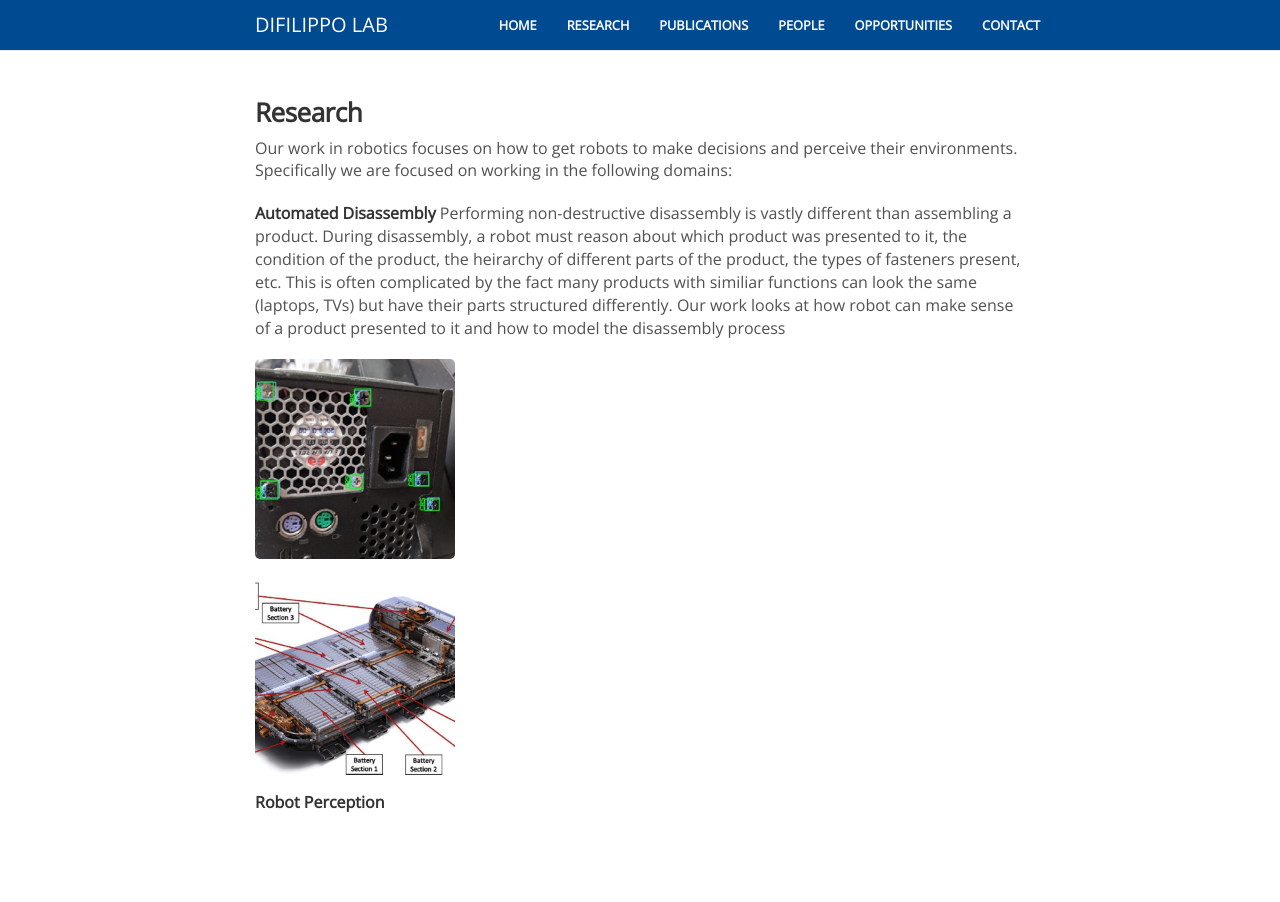
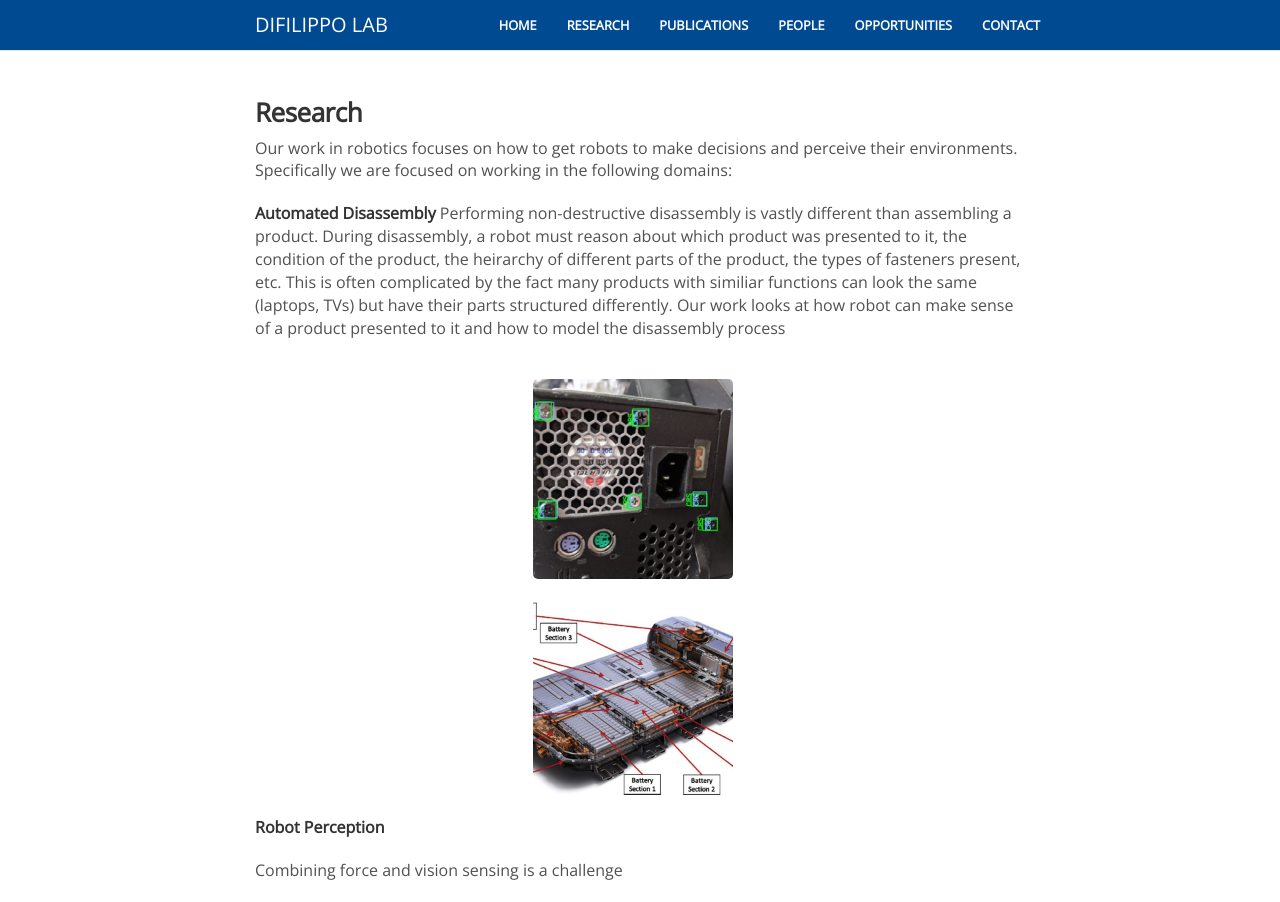
Before and after one commit to DiFilippoLab/DiFilippoLab.github.io, a Jekyll site: the page built from research.md, in a window 1280 px wide. Built offline with Jekyll 4.4.1, drawn with Linux system fonts in a browser that asks for light colours; nearby versions of some CDN libraries; our own code applies the rules of GitHub Pages for plain Markdown files; comment, search, counter and statistics services are not loaded.

Commit message:
Update research.md

```diff
--- a/research.md
+++ b/research.md
@@ -5,16 +5,20 @@ permalink: /research/
 
 ### Research
 
-
 Our work in robotics focuses on how to get robots to make decisions and perceive their environments. Specifically we are focused on working in the following domains:
 
 **Automated Disassembly**
 Performing non-destructive disassembly is vastly different than assembling a product. During disassembly, a robot must reason about which product was presented to it, the condition of the product, the heirarchy of different parts of the product, the types of fasteners present, etc. This is often complicated by the fact many products with similiar functions can look the same (laptops, TVs) but have their parts structured differently. Our work looks at how robot can make sense of a product presented to it and how to model the disassembly process
-
-<p class="list-post-title">
+<div class="content list people">
+    <div class="list-item-people">
+            <p class="list-post-title">
             <img class="profile-thumbnail" src="{{site.baseurl}}/images/research/fastener_detection.jpg">
             <img class="profile-thumbnail" src="{{site.baseurl}}/images/research/chevy_bolt_disassembly.jpg">
-    </p>
+             </p>
+            </div>
+ </div>
 
 
 **Robot Perception**
+
+Combining force and vision sensing is a challenge
```
